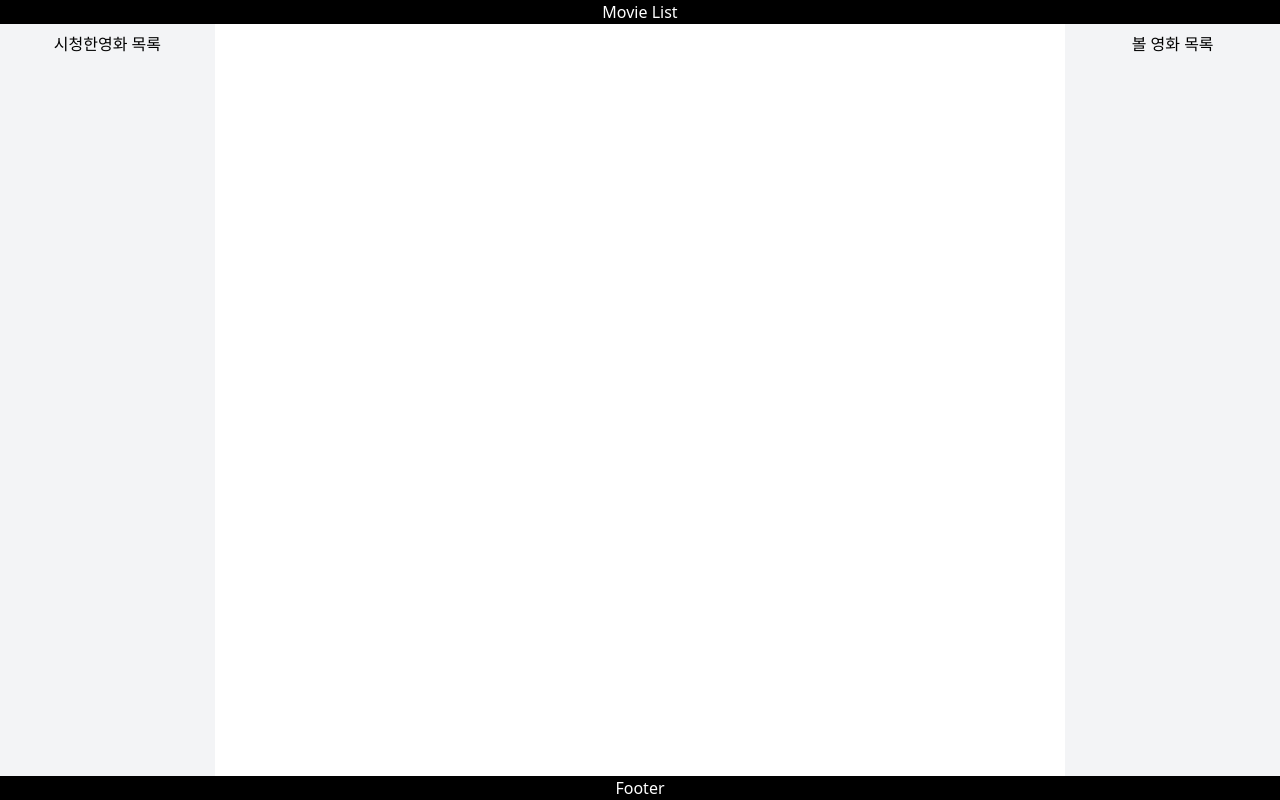
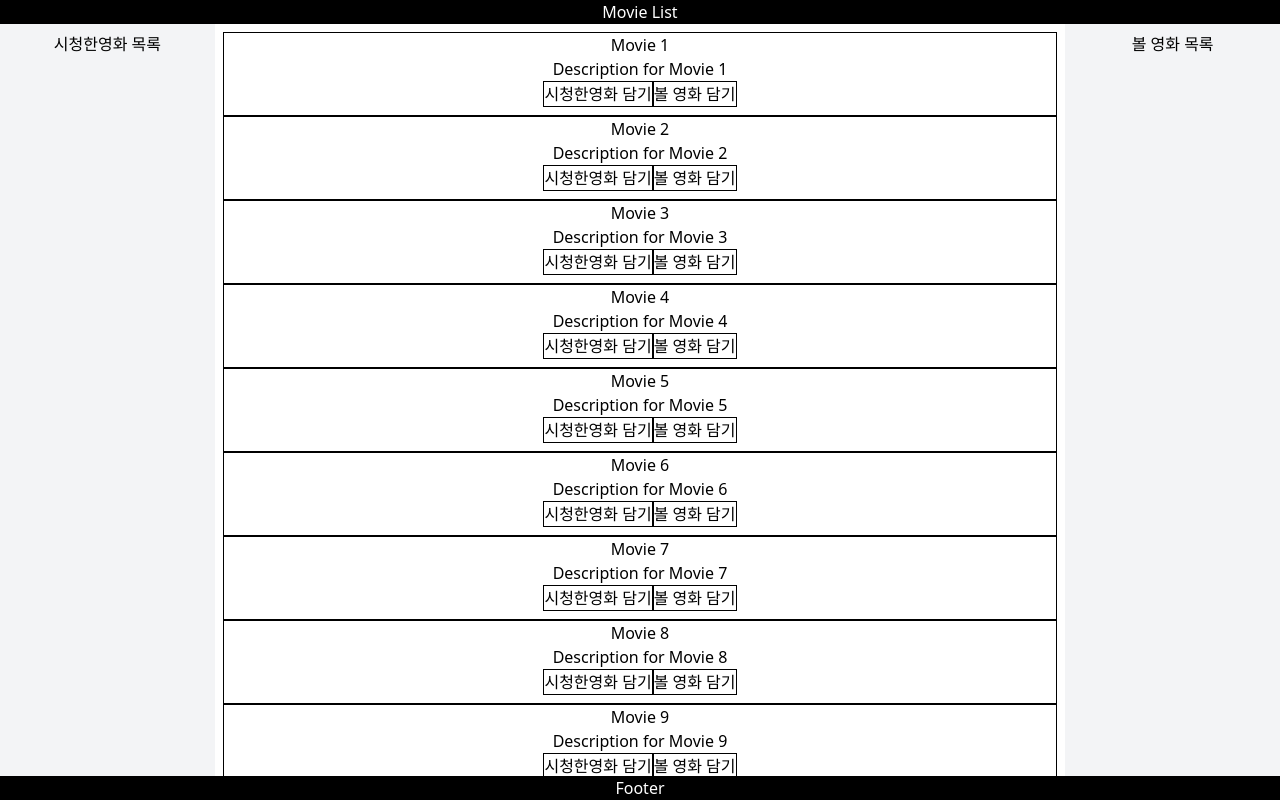
Before and after one commit to Likelion-YeungNam-Univ/8-13th-fe-assignment, a React (Vite) app: page / in a window 1280 px wide. Built offline with nearby package versions, Linux system fonts and the light colour scheme.

Commit message:
feat: 메인패널에 영화리스트 출력

```diff
--- a/src/App.jsx
+++ b/src/App.jsx
@@ -10,7 +10,7 @@ const App = () => {
 	const [isLoading, setIsLoading] = useState(true);
 
 	useEffect(() => {
-		const movies = fetchMovies(); // alert 포함
+		const movies = fetchMovies();
 		setAllMovies(movies);
 		setIsLoading(false);
 	}, []);
@@ -39,7 +39,7 @@ const App = () => {
 						<span className="text-2xl font-bold">Loading...</span>
 					</div>
 				) : (
-					<MainPanel />
+					<MainPanel allMovies={allMovies} />
 				)}
 
 				<RightPanel />
--- a/src/MainPanel.jsx
+++ b/src/MainPanel.jsx
@@ -1,5 +1,21 @@
-const MainPanel = () => {
-	return <section className="w-[80%] overflow-y-auto p-2"></section>;
+const MainPanel = ({ allMovies }) => {
+	return (
+		<section className="w-[80%] overflow-y-auto p-2">
+			{allMovies.map((movie) => (
+				<div
+					key={movie.id}
+					className="flex flex-col justify-center items-center border"
+				>
+					<h2>{movie.title}</h2>
+					<p>{movie.description}</p>
+					<div className="mb-2">
+						<button className="border">시청한영화 담기</button>
+						<button className="border">볼 영화 담기</button>
+					</div>
+				</div>
+			))}
+		</section>
+	);
 };
 
 export default MainPanel;
```
